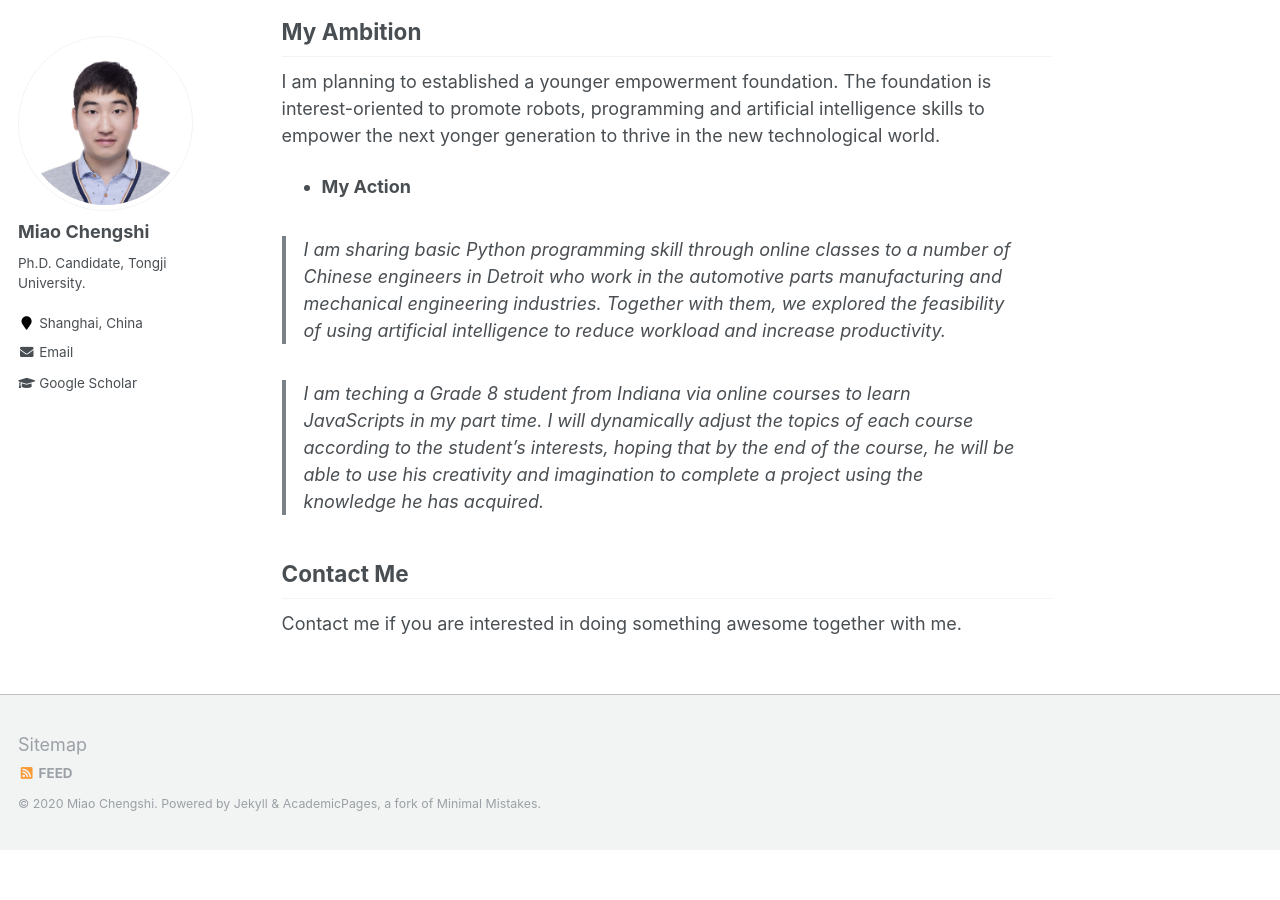
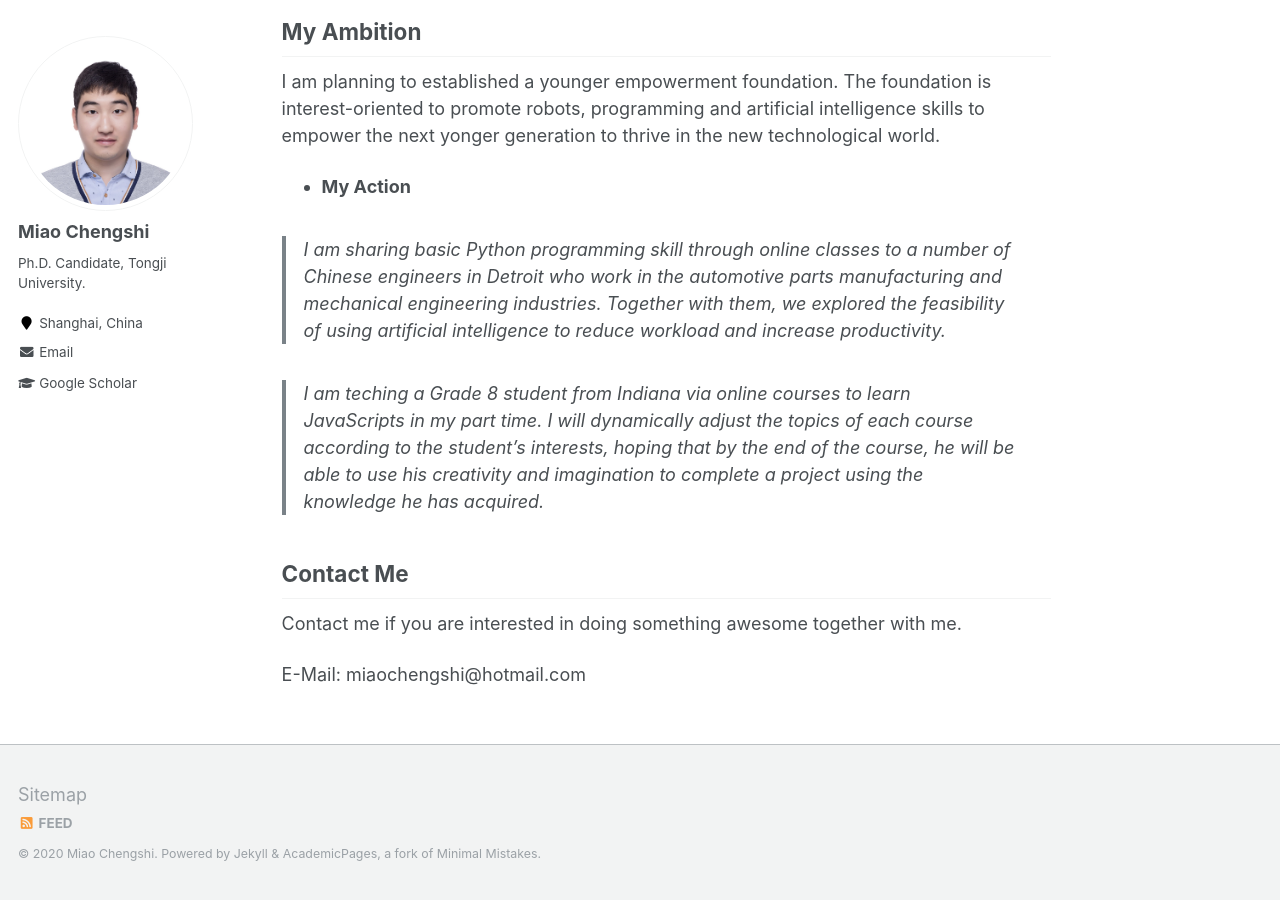
Before and after one commit to miaochengshi/miaochengshi.github.io, a Jekyll site: the page built from _pages/about.md, in a window 1280 px wide and 900 px high, scrolled down 3474 px. Built offline with Jekyll 4.4.1, drawn with Linux system fonts in a browser that asks for light colours; before the commit the page ends 4324 px from its top, so only the background shows below that.

Commit message:
Update about.md

```diff
--- a/_pages/about.md
+++ b/_pages/about.md
@@ -101,3 +101,5 @@ I am planning to established a younger empowerment foundation. The foundation is
 Contact Me
 ------
 Contact me if you are interested in doing something awesome together with me.
+
+E-Mail: miaochengshi@hotmail.com
```
